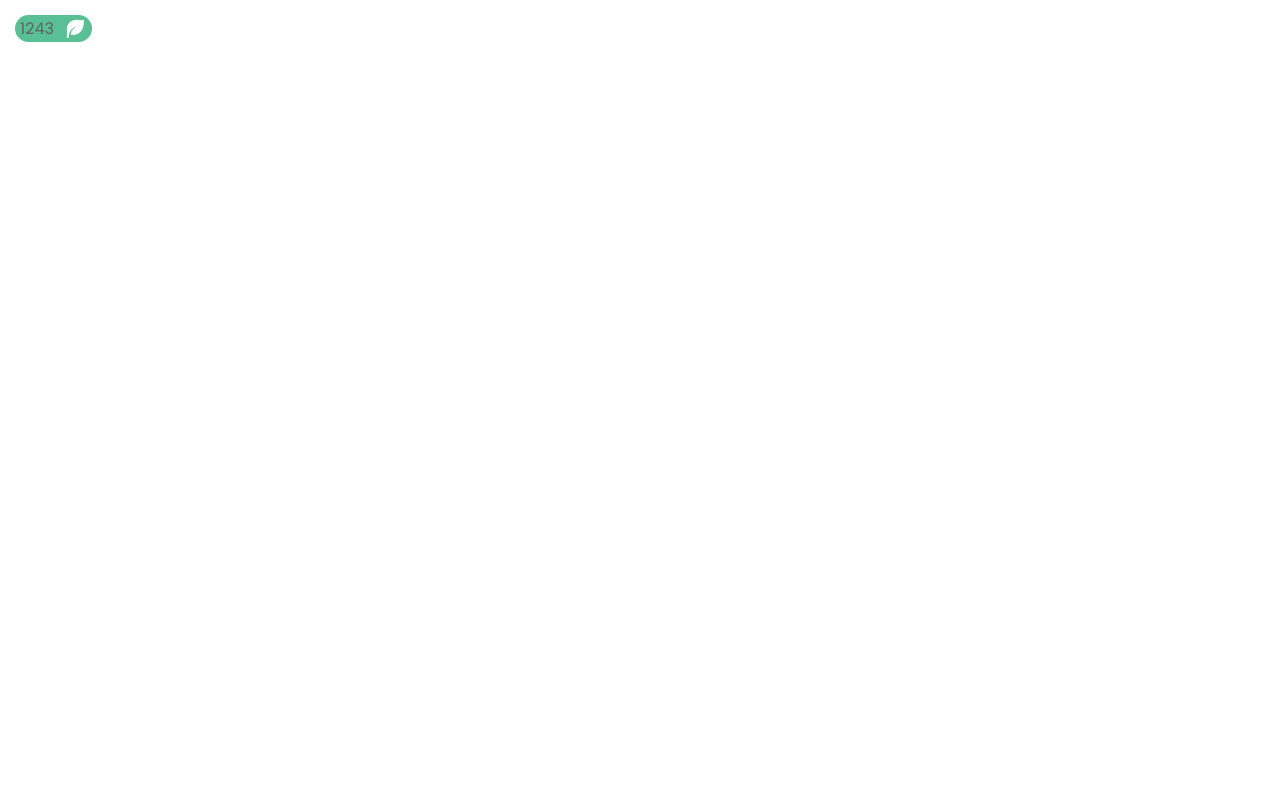
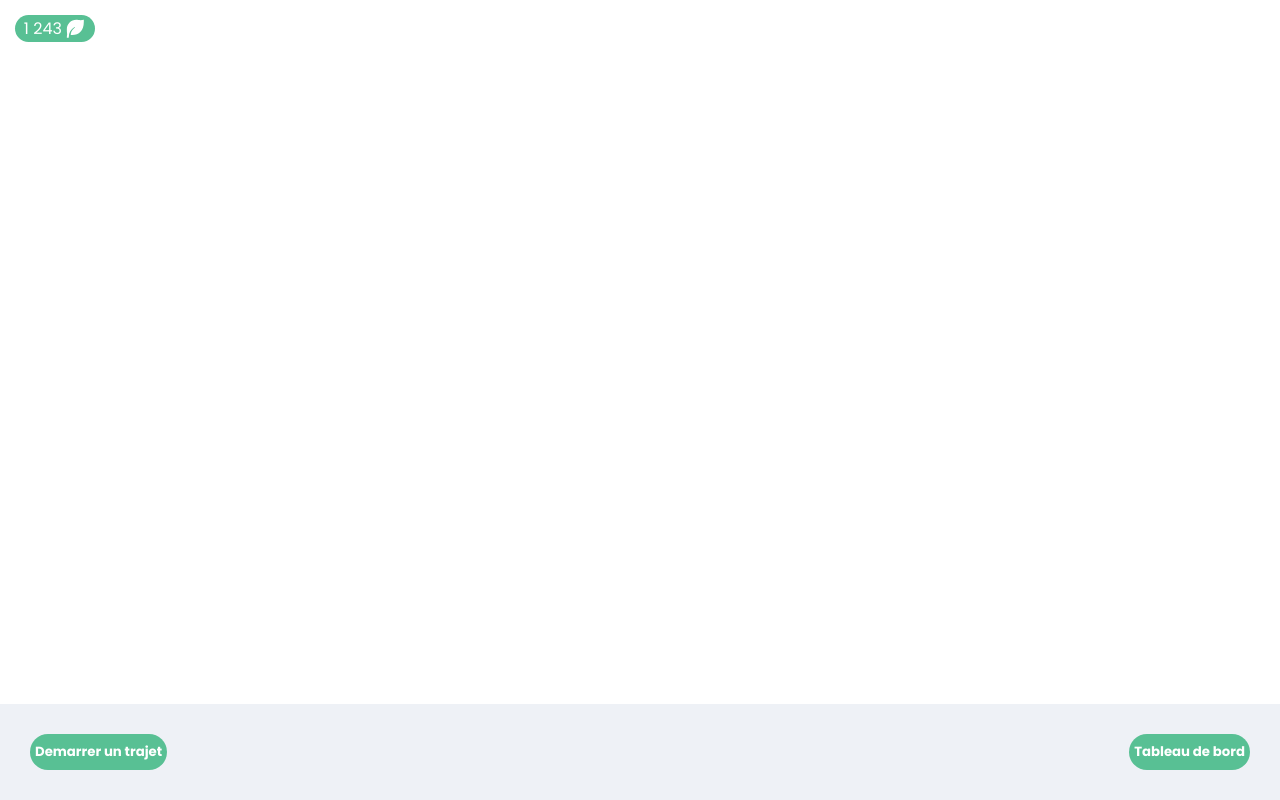
Before and after one commit to Benjamin-Dervieux/Hackathon, a React (Create React App) app: page / in a window 1280 px wide. Built offline with nearby package versions, Linux system fonts and the light colour scheme.

Commit message:
update point style

```diff
--- a/src/components/Point.jsx
+++ b/src/components/Point.jsx
@@ -4,9 +4,9 @@ import { RiLeafFill } from 'react-icons/ri';
 
 function Point() {
   return (
-    <div>
+    <>
       <div className="pointContainer">
-        1243
+        1 243
         <RiLeafFill
           style={{
             color: 'white',
@@ -14,7 +14,15 @@ function Point() {
           }}
         />
       </div>
-    </div>
+      <div className="bottomContainer">
+        <div className="bottom__color-container">
+          <h5>Demarrer un trajet</h5>
+        </div>
+        <div className="bottom__color-container">
+          <h5>Tableau de bord</h5>
+        </div>
+      </div>
+    </>
   );
 }
 
--- a/src/components/point.css
+++ b/src/components/point.css
@@ -1,9 +1,29 @@
 .pointContainer {
   background-color: var(--color-bg-variant);
+  color: var(--color-white);
   display: flex;
   justify-content: space-around;
   align-items: center;
-  width: 4.8rem;
+  width: 5rem;
   border-radius: 23px;
   margin: 15px 15px;
+  padding: 0px 8px;
 }
+.bottomContainer {
+  background-color: var(--color-bg);
+  position: absolute;
+  bottom: 0;
+  display: flex;
+  justify-content: space-between;
+  height: 6rem;
+  width: 100%;
+}
+.bottom__color-container {
+  background-color: var(--color-bg-variant);
+  color: var(--color-white);
+  border-radius: 20px;
+  padding: 0px 5px;
+  display: flex;
+  align-items: center;
+  margin: 30px 30px;
+}
```
